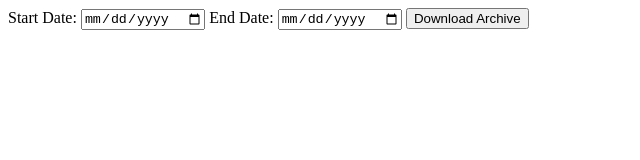
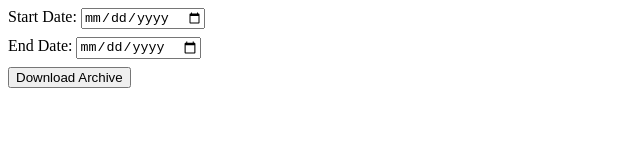
Before and after one commit to dreamingtulpa/midjourney-archive-chrome-extension, a website built with webpack: page popup.html in a window 1280 px wide. Shown: the whole page, without its empty margins (0-640 px from the left). Built offline with nearby package versions, Linux system fonts and the light colour scheme.

Commit message:
add some width

```diff
--- a/popup.html
+++ b/popup.html
@@ -3,8 +3,14 @@
   <head>
     <style>
       /* Add your styles here */
+      body {
+        width: 200px
+      }
       .hidden {
         display: none;
+      }
+      #startDate, #endDate {
+        margin-bottom: 8px;
       }
     </style>
   </head>
```
